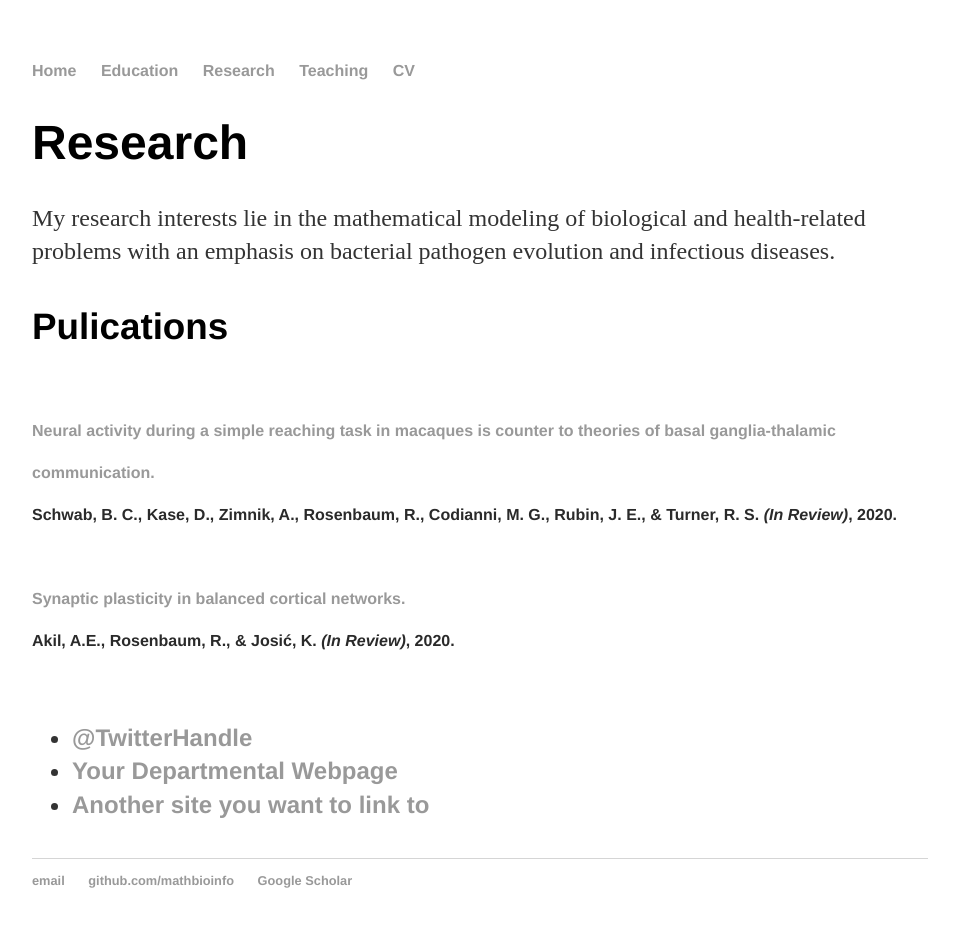
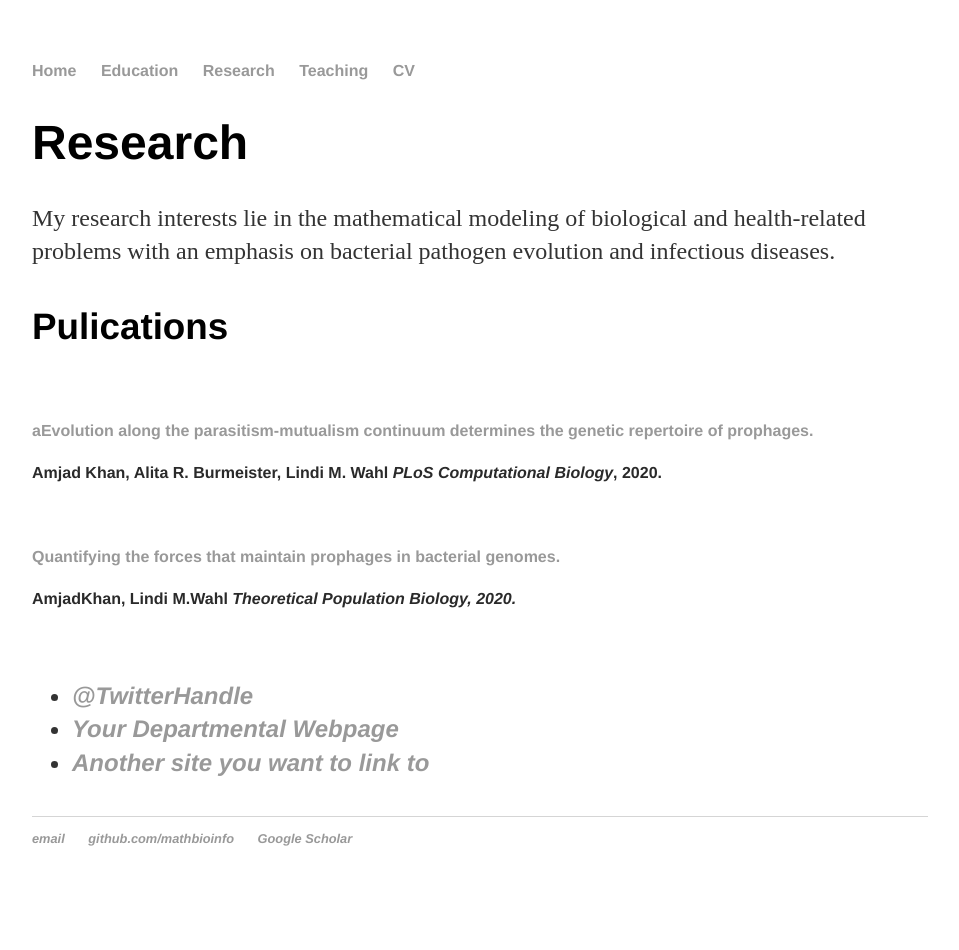
Before and after one commit to MathBioInfo/amjadkhan, a Jekyll site: the page built from Research/index.html, in a window 1280 px wide. Shown: the whole page, without its empty margins (160-1119 px from the left). Built offline with Jekyll 4.4.1, drawn with Linux system fonts in a browser that asks for light colours; after the commit the page ends 908 px from its top, so only the background shows below that.

Commit message:
Update index.html

```diff
--- a/Research/index.html
+++ b/Research/index.html
@@ -10,11 +10,17 @@ title: About my research
 			<h3> Pulications</p>
 			<div class="paragraph"><font color="#2a2a2a" size="3">
 
-<a href="https://www.biorxiv.org/content/10.1101/546598v6.abstract"><strong> Neural activity during a simple reaching task in macaques is counter to theories of basal ganglia-thalamic communication.</strong></a><br />Schwab, B. C., Kase, D., Zimnik, A., Rosenbaum, R., Codianni, M. G., Rubin, J. E., & Turner, R. S.<em> (In Review)</em>, 2020. </font><br /><br /><font color="#2a2a2a" size="3">
+	<a href="https://journals.plos.org/ploscompbiol/article?id=10.1371/journal.pcbi.1008482">
+	<strong> aEvolution along the parasitism-mutualism continuum determines the genetic repertoire of prophages.
+	</strong></a><br />Amjad Khan, Alita R. Burmeister, Lindi M. Wahl<em> PLoS Computational Biology</em>, 2020.
+	</font><br /><br /><font color="#2a2a2a" size="3">
 
 
 
-<a href="https://arxiv.org/abs/2004.12453"><strong> Synaptic plasticity in balanced cortical networks.</strong></a><br />Akil, A.E., Rosenbaum, R., & Josi&#263;, K.<em> (In Review)</em>, 2020. </font><br /><br /><font color="#2a2a2a" size="3">
+	<a href="https://www.sciencedirect.com/science/article/pii/S0040580919301844">
+	<strong> Quantifying the forces that maintain prophages in bacterial genomes.
+	</strong></a><br />AmjadKhan, Lindi M.Wahl
+	<em> Theoretical Population Biology, 2020. </font><br /><br /><font color="#2a2a2a" size="3">
 
 			<ul class="contacts">
 				<li><a href="#">@TwitterHandle</a></li>
```
